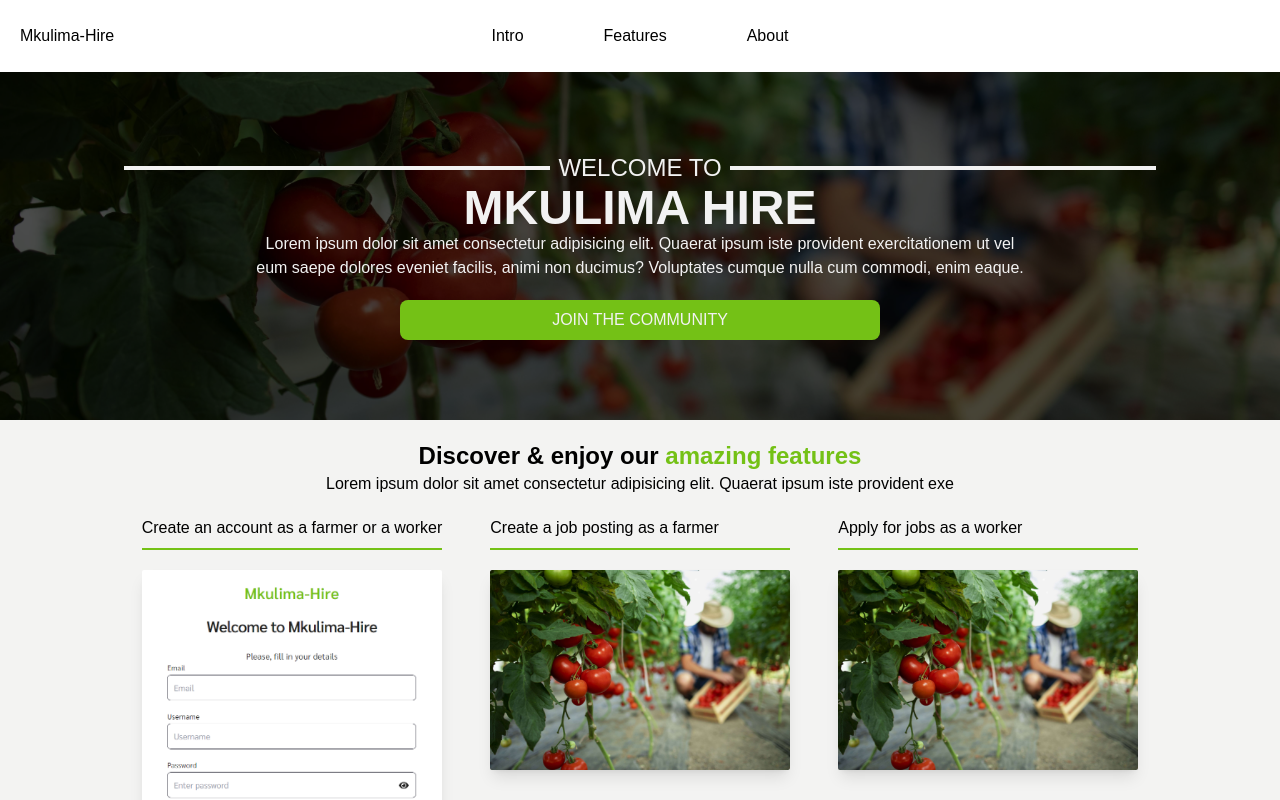
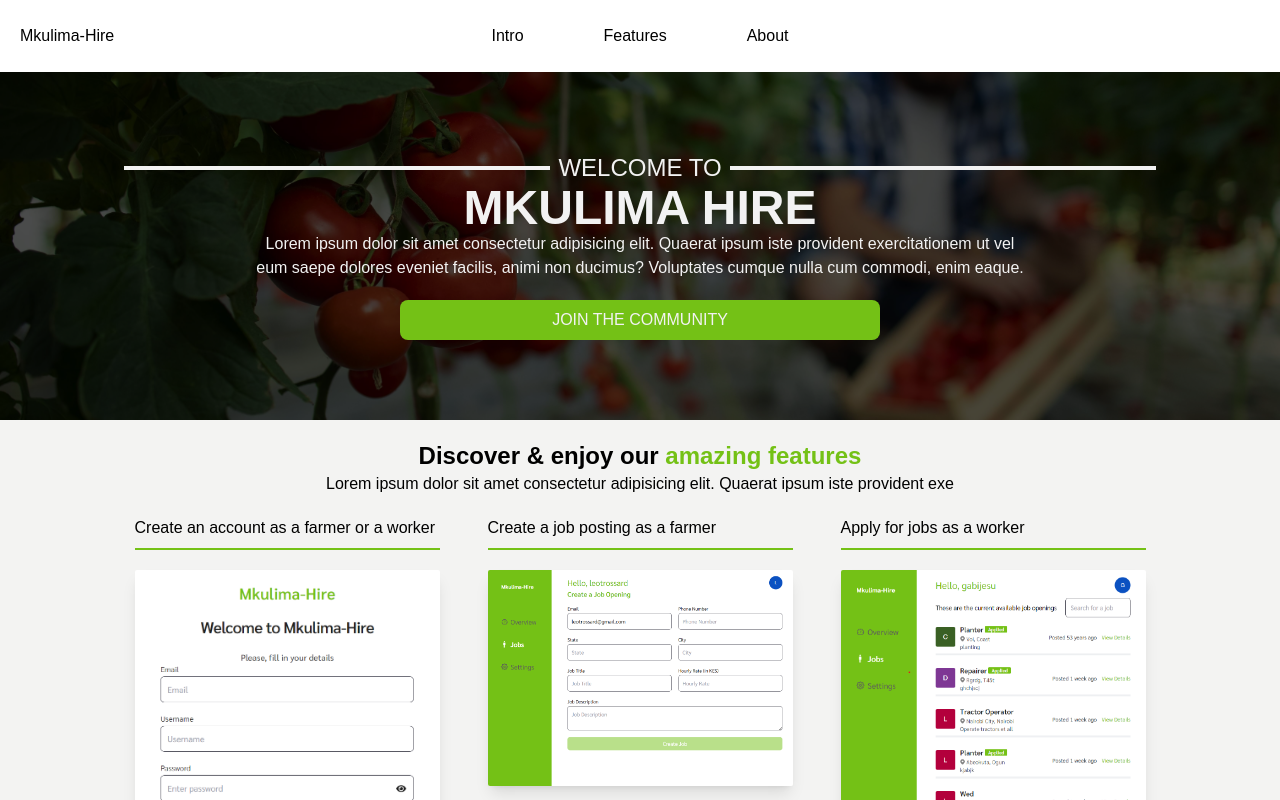
Before and after one commit to segunlawal/MkulimaHire-Landing, a React (Vite) app: page / in a window 1280 px wide. Shown: the top 800 px of the page. Built offline with nearby package versions, Linux system fonts and the light colour scheme.

Commit message:
features

```diff
--- a/src/Features.jsx
+++ b/src/Features.jsx
@@ -1,5 +1,6 @@
-import farm_one from "./assets/farm-one.jpg";
+import worker from "./assets/worker.png";
 import auth from "./assets/auth.png";
+import farmer from "./assets/farmer.png";
 
 const Features = () => {
   const aboutArr = [
@@ -9,11 +10,11 @@ const Features = () => {
     },
     {
       title: "Create a job posting as a farmer",
-      pic: farm_one,
+      pic: farmer,
     },
     {
       title: "Apply for jobs as a worker",
-      pic: farm_one,
+      pic: worker,
     },
   ];
 
@@ -36,8 +37,8 @@ const Features = () => {
               <hr className="border-[#74c116] border-[1.5px] my-2 lg:w-full w-72" />
               <img
                 src={item.pic}
-                alt="farm"
-                className="w-[300px] lg:mx-auto mt-5 shadow-lg rounded-sm"
+                alt="feature"
+                className="w-[305px] lg:mx-auto mt-5 shadow-lg rounded-sm"
               />
             </div>
           ))}
```
Also changed, not shown: src/assets/farmer.png (added), src/assets/worker.png (added).
